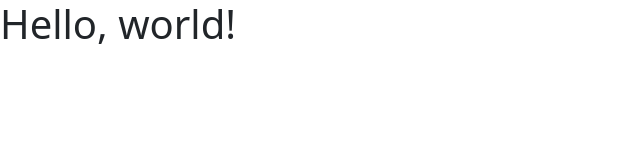
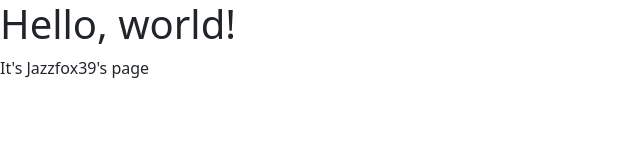
Before and after one commit to ChoiKyeongHoon/test.github.io, a plain HTML site: page index.html in a window 1280 px wide. Shown: the whole page, without its empty margins (0-640 px from the left). Drawn offline with nearby package versions, Linux system fonts and the light colour scheme.

Commit message:
add my nickname

```diff
--- a/index.html
+++ b/index.html
@@ -13,6 +13,7 @@
   </head>
   <body>
     <h1>Hello, world!</h1>
+    <div>It's Jazzfox39's page</div>
     <script
       src="https://cdn.jsdelivr.net/npm/bootstrap@5.3.7/dist/js/bootstrap.bundle.min.js"
       integrity="sha384-ndDqU0Gzau9qJ1lfW4pNLlhNTkCfHzAVBReH9diLvGRem5+R9g2FzA8ZGN954O5Q"
```
